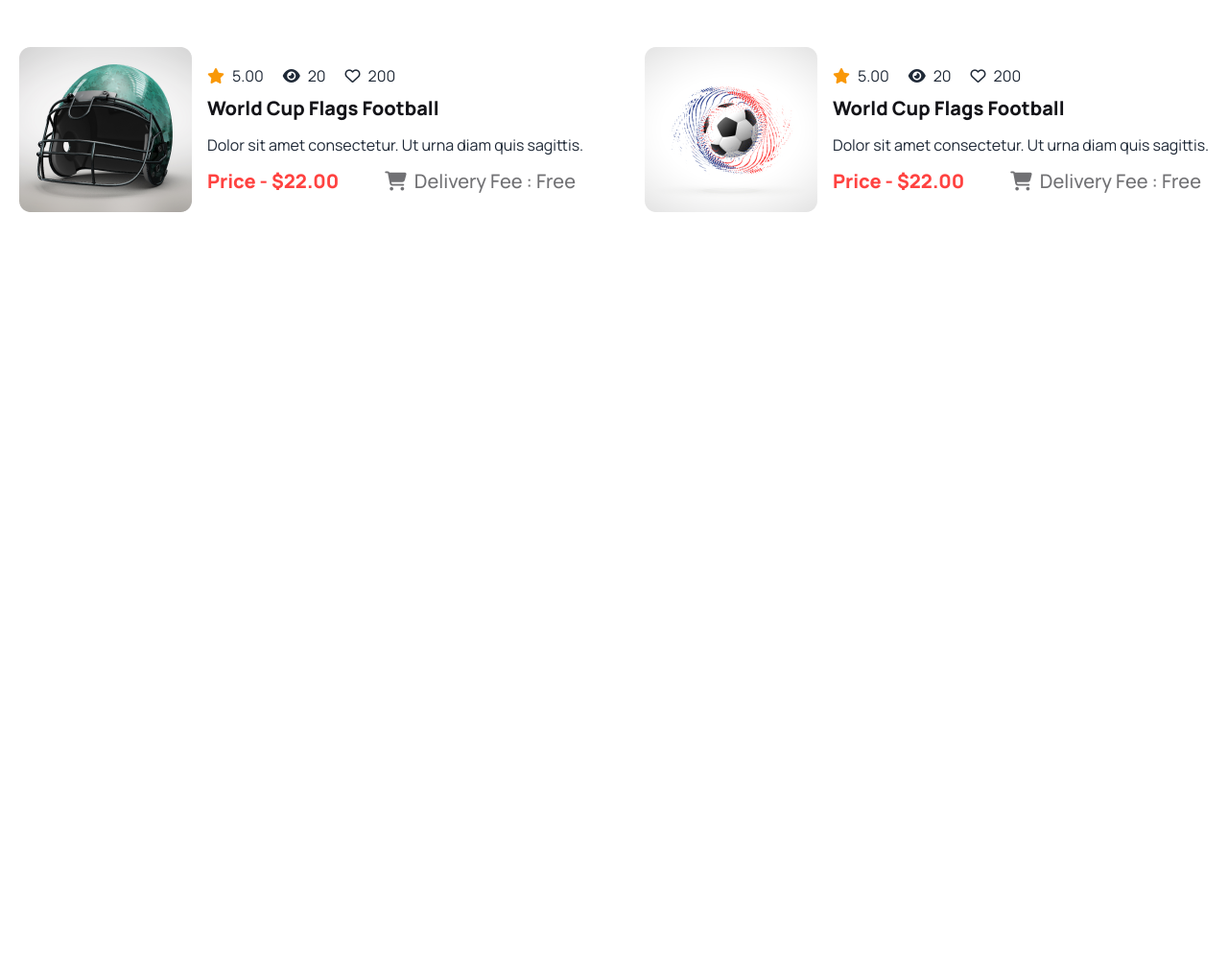
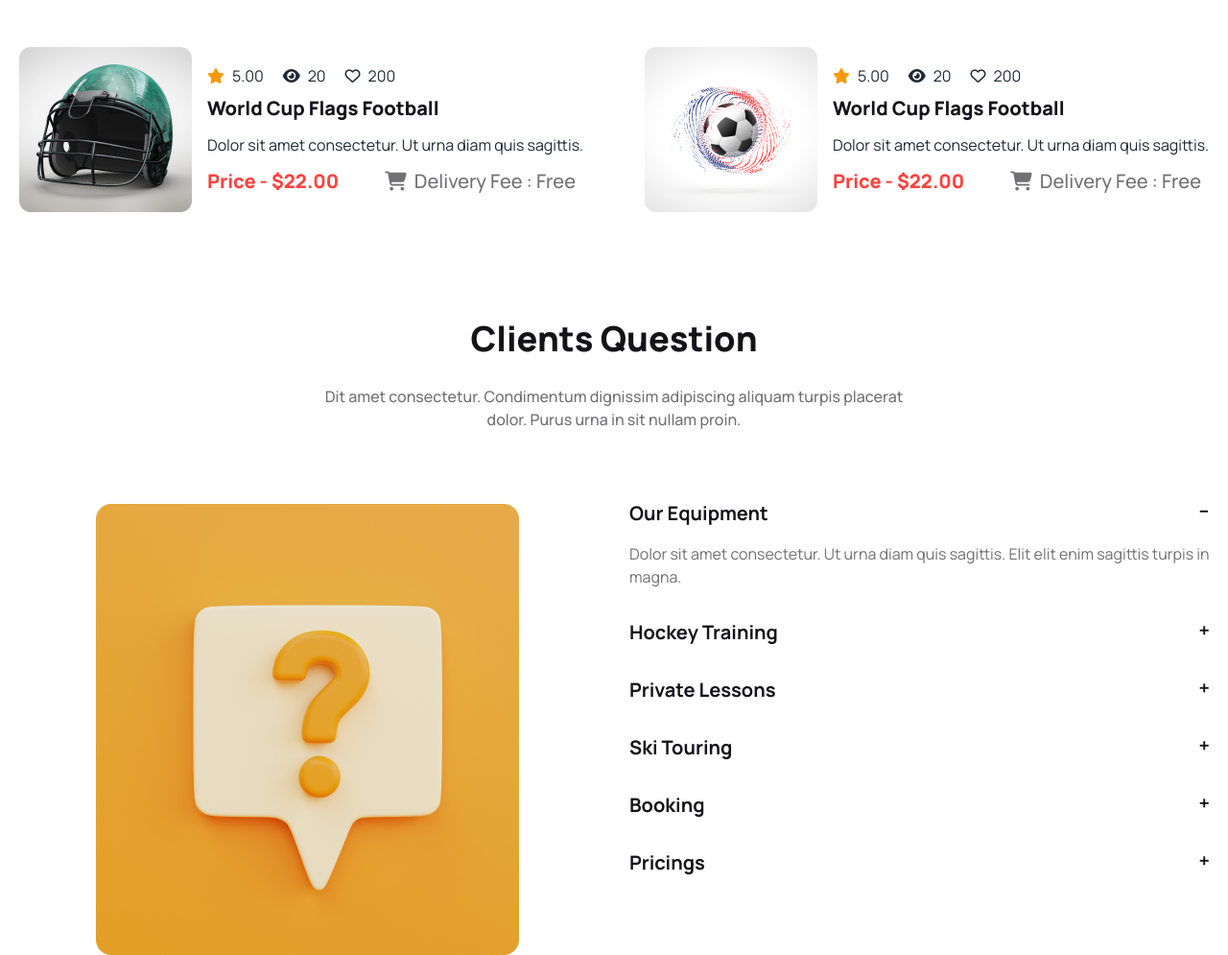
Before and after one commit to tariqul-sagar/B9A3-hockeys, a plain HTML site: page index.html in a window 1280 px wide. Shown: the part 2423-3418 px from the top of the page at 96% size. Before the commit the page ends 2660 px from the top, so only its background shows below. Drawn offline with nearby package versions, Linux system fonts and the light colour scheme.

Commit message:
Client question section done

```diff
--- a/index.html
+++ b/index.html
@@ -348,6 +348,80 @@
             </div>
         </section>
         <!-- Products section end -->
+
+        <!-- Clients Question section start -->
+        <section class="mt-24">
+            <h2 class="text-4xl text-center text-primary-color font-extrabold my-7">Clients Question</h2>
+            <p class="text-paragraph-color font-medium lg:mx-auto lg:mb-14 text-center lg:w-[48%]">Dit amet consectetur. Condimentum dignissim adipiscing aliquam turpis placerat dolor. Purus urna in sit nullam proin.</p>
+            <div class="grid grid-cols-1 lg:grid-cols-2">
+                <div class="mx-auto mt-5">
+                    <img src="img/11.png" alt="">
+                </div>
+                <div>
+                    <div class="collapse collapse-plus">
+                        <input type="radio" name="my-accordion-3" checked="checked" />
+                        <div class="collapse-title text-xl font-bold text-primary-color">
+                            Our Equipment
+                        </div>
+                        <div class="collapse-content">
+                          <p class="text-paragraph-color">Dolor sit amet consectetur. Ut urna diam quis sagittis. Elit elit enim sagittis turpis in magna.</p>
+                        </div>
+                      </div>
+
+                      <div class="collapse collapse-plus">
+                        <input type="radio" name="my-accordion-3" />
+                        <div class="collapse-title text-xl font-bold text-primary-color">
+                            Hockey Training
+                        </div>
+                        <div class="collapse-content">
+                          <p class="text-paragraph-color">Dolor sit amet consectetur. Ut urna diam quis sagittis. Elit elit enim sagittis turpis in magna.</p>
+                        </div>
+                      </div>
+
+                      <div class="collapse collapse-plus">
+                        <input type="radio" name="my-accordion-3" />
+                        <div class="collapse-title text-xl font-bold text-primary-color">
+                            Private Lessons
+                        </div>
+                        <div class="collapse-content">
+                          <p class="text-paragraph-color">Dolor sit amet consectetur. Ut urna diam quis sagittis. Elit elit enim sagittis turpis in magna.</p>
+                        </div>
+                      </div>
+
+                      <div class="collapse collapse-plus">
+                        <input type="radio" name="my-accordion-3" />
+                        <div class="collapse-title text-xl font-bold text-primary-color">
+                            Ski Touring
+                        </div>
+                        <div class="collapse-content">
+                          <p class="text-paragraph-color">Dolor sit amet consectetur. Ut urna diam quis sagittis. Elit elit enim sagittis turpis in magna.</p>
+                        </div>
+                      </div>
+
+                      <div class="collapse collapse-plus">
+                        <input type="radio" name="my-accordion-3" />
+                        <div class="collapse-title text-xl font-bold text-primary-color">
+                            Booking
+                        </div>
+                        <div class="collapse-content">
+                          <p class="text-paragraph-color">Dolor sit amet consectetur. Ut urna diam quis sagittis. Elit elit enim sagittis turpis in magna.</p>
+                        </div>
+                      </div>
+
+                      <div class="collapse collapse-plus">
+                        <input type="radio" name="my-accordion-3" />
+                        <div class="collapse-title text-xl font-bold text-primary-color">
+                            Pricings
+                        </div>
+                        <div class="collapse-content">
+                          <p class="text-paragraph-color">Dolor sit amet consectetur. Ut urna diam quis sagittis. Elit elit enim sagittis turpis in magna.</p>
+                        </div>
+                      </div>
+
+                </div>
+            </div>
+        </section>
+        <!-- Clients Question section end -->
     </main>
     <!-- Main Content end -->
 
```
